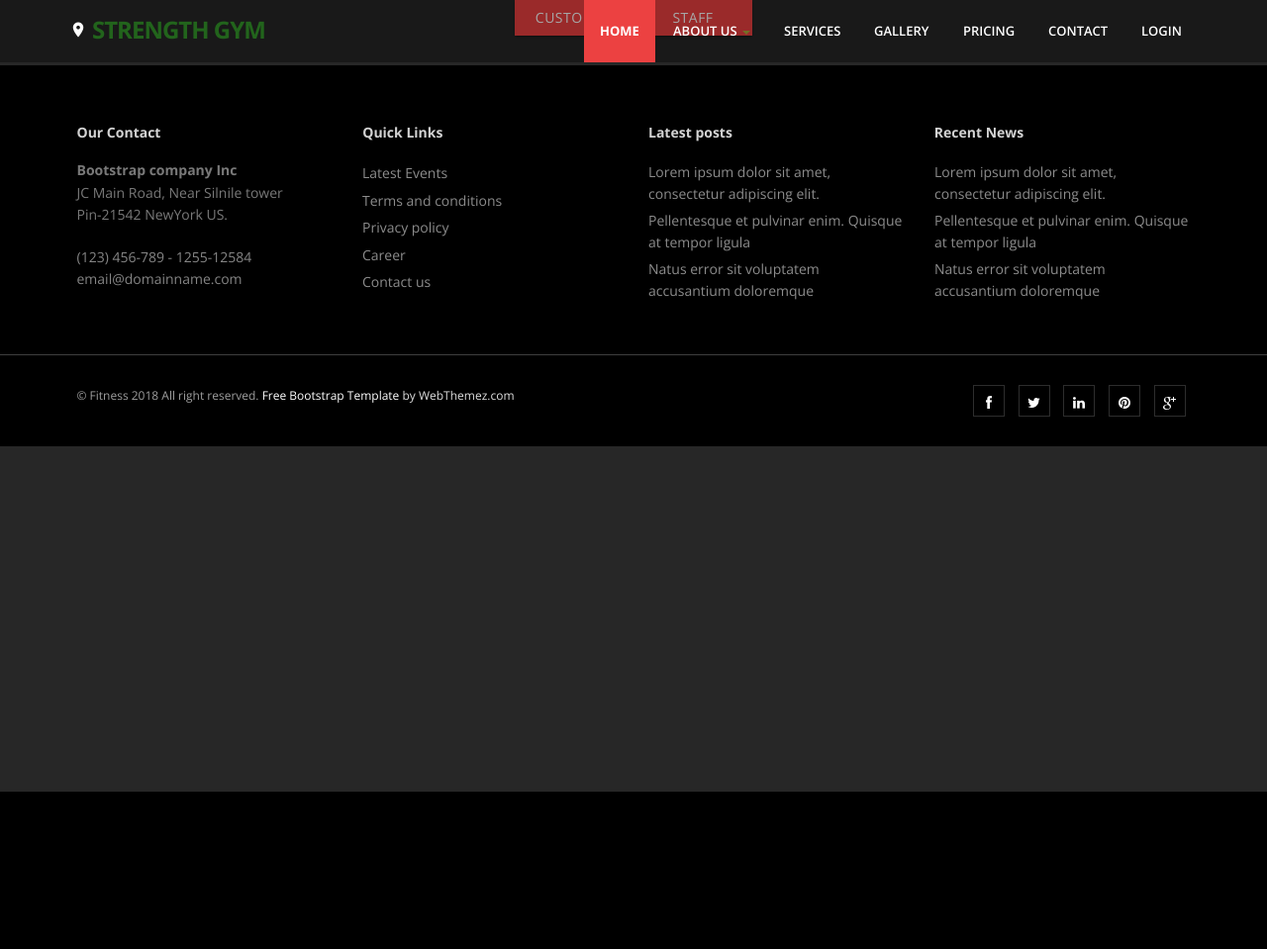
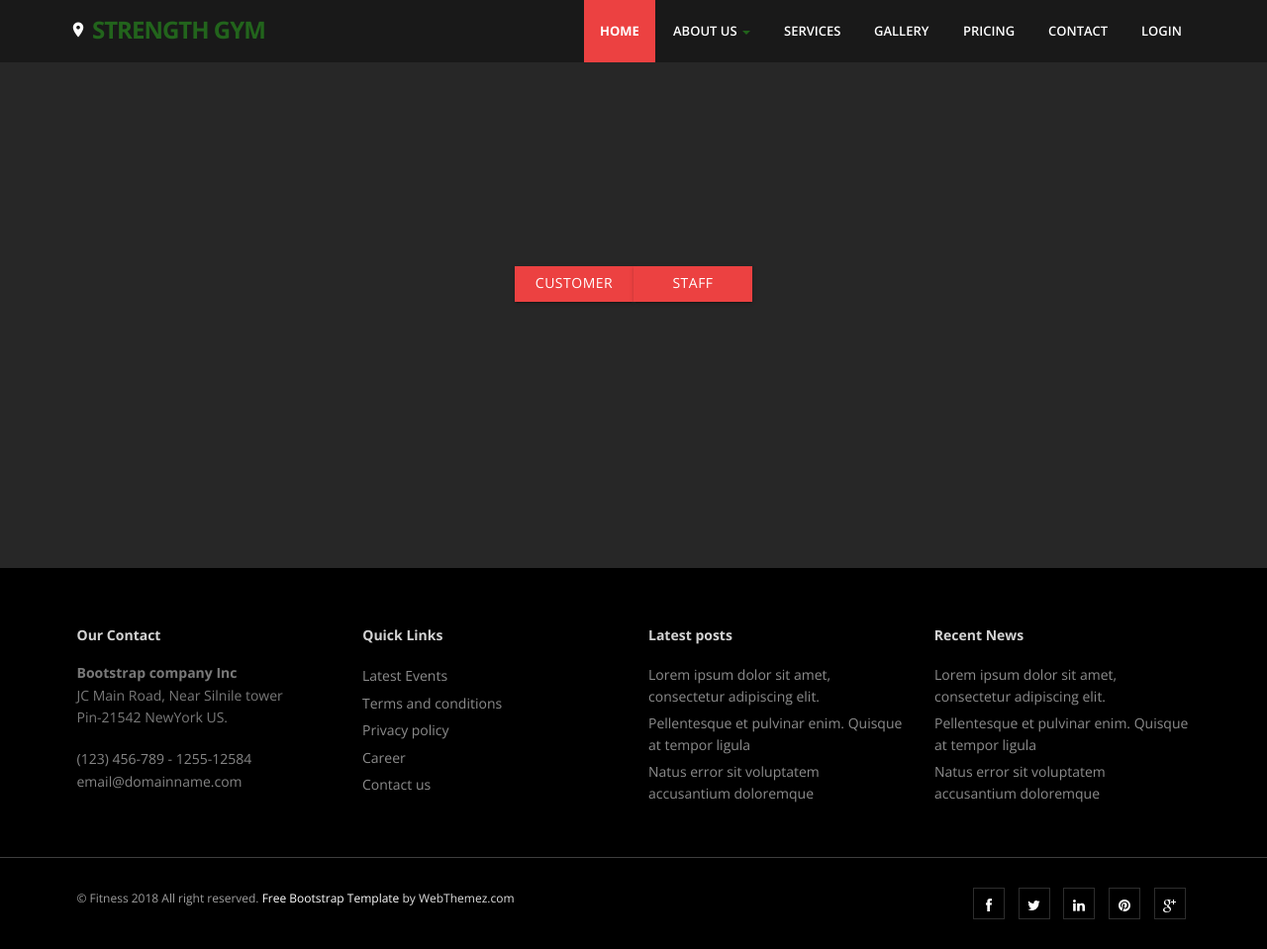
Before and after one commit to fthabet1/strength_gym, a Django app: page /accounts/ in a window 1280 px wide. Shown: the whole page at 99% size. Before the commit the page ends 800 px from the top, so only its background shows below. Run offline with Django 4.2, Linux system fonts and the light colour scheme; some libraries are stand-ins or nearby versions.

Commit message:
Layout changes to front-end html pages

```diff
--- a/accounts/templates/accounts/register.html
+++ b/accounts/templates/accounts/register.html
@@ -3,7 +3,7 @@
 <html lang="en">
 <head>
 <meta charset="utf-8">
-<title>Login</title>
+<title>Register</title>
 <meta name="viewport" content="width=device-width, initial-scale=1.0" />
 <meta name="description" content="" />
 <meta name="author" content="http://webthemez.com" />
@@ -58,12 +58,42 @@
         </div>
 	</header>
 
-        <div class="row">
-            <div class="flex-parent jc-center">
-                <button type="submit" class="btn btn-primary waves-effect waves-dark pull-right" href="{% url 'customer_register' %}">Customer</button>
-                <button type="submit" class="btn btn-primary waves-effect waves-dark pull-right" href="{% url 'staff_register' %}">Staff</button>
+    <br>
+    <br>
+    <br>
+    <br>
+    <br>
+    <br>
+    <br>
+    <br>
+    <br>
+    <br>
+    <br>
+    <br>
+
+        <section class = "services">
+            <div class = "container">
+                <div class="aligncenter">
+                    <div class="flex-parent jc-center">
+                        <a type="submit" class="btn btn-primary waves-effect waves-dark pull-right" href="{% url 'customer_register' %}">Customer</a>
+                        <a type="submit" class="btn btn-primary waves-effect waves-dark pull-right" href="{% url 'staff_register' %}">Staff</a>
+                    </div>
+                </div>
             </div>
-        </div>
+        </section>
+
+    <br>
+    <br>
+    <br>
+    <br>
+    <br>
+    <br>
+    <br>
+    <br>
+    <br>
+    <br>
+    <br>
+    <br>
 
 	<footer>
         <div class="container">
--- a/accounts/templates/accounts/staff_register.html
+++ b/accounts/templates/accounts/staff_register.html
@@ -3,7 +3,7 @@
 <html lang="en">
 <head>
 <meta charset="utf-8">
-<title>Login</title>
+<title>Staff Registration</title>
 <meta name="viewport" content="width=device-width, initial-scale=1.0" />
 <meta name="description" content="" />
 <meta name="author" content="http://webthemez.com" />
@@ -62,7 +62,7 @@
         <div class="col-sm-3">
             <div class="card-image">
                 <img class="img-responsive" src="{% static  'gymDirectory/img/service3.jpg' %}" alt="">
-                <span class="card-title">Login</span>
+                <span class="card-title">Staff Registration</span>
             </div>
             <div class="input-field">
                 <form action="{% url 'staff_register' %}" method="POST" novalidate>
```
Also changed, not shown: accounts/templates/accounts/customer_register.html (+7 -5 lines), accounts/templates/accounts/home.html (+27 -1 lines), accounts/templates/accounts/login.html (+8 -5 lines).
